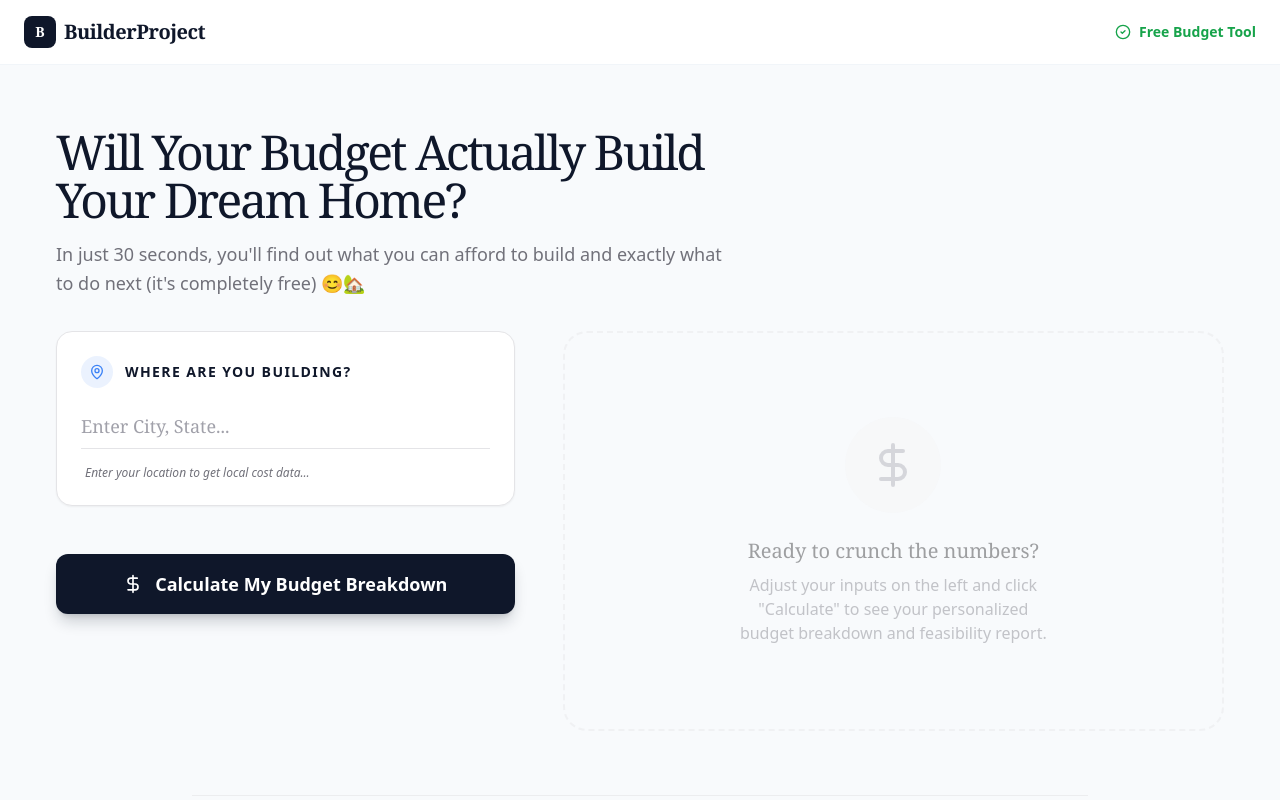
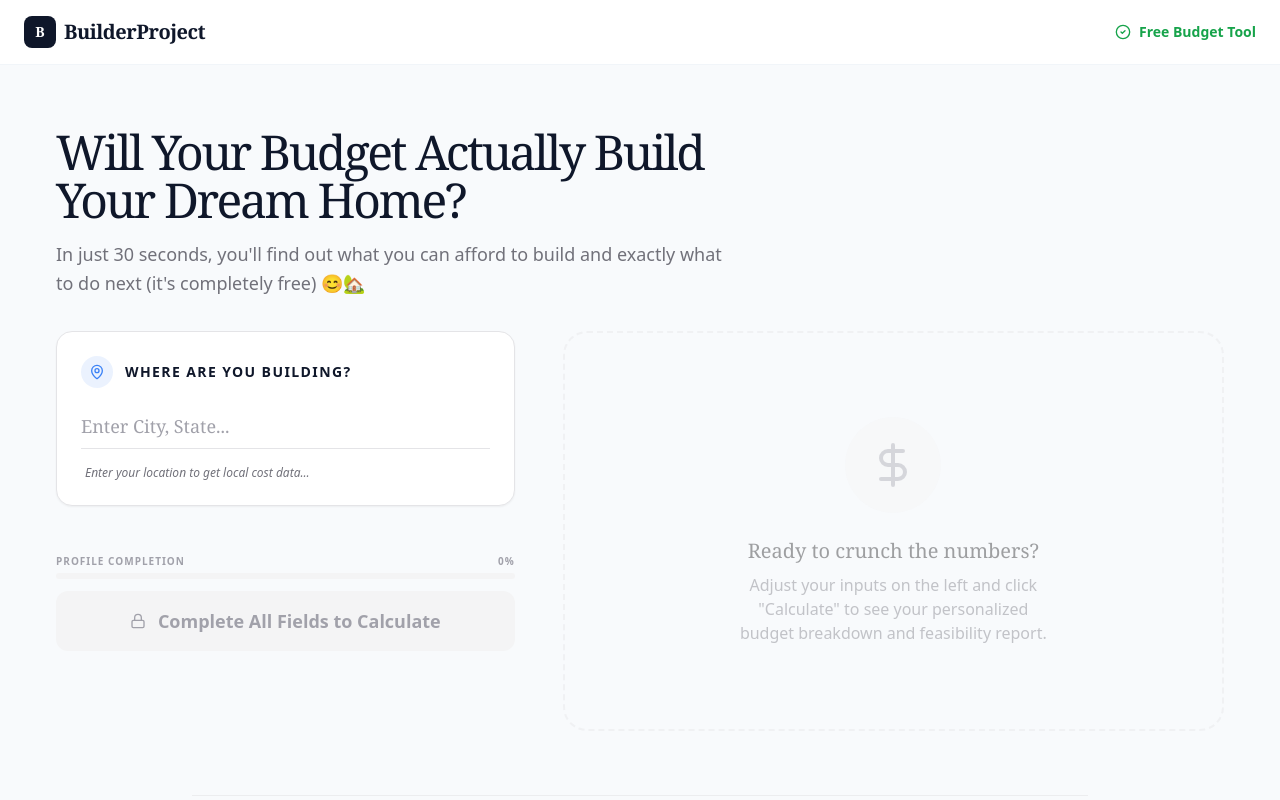
Before and after one commit to christianh0019/client-lp, a React (Vite) app: page / in a window 1280 px wide. Shown: the top 800 px of the page. Built offline with nearby package versions, Linux system fonts and the light colour scheme.

Commit message:
feat: add progress bar and validation to disable button until complete

```diff
--- a/src/components/BudgetCalculator.tsx
+++ b/src/components/BudgetCalculator.tsx
@@ -14,9 +14,9 @@ export const BudgetCalculator: React.FC = () => {
     const [targetSqFt, setTargetSqFt] = useState(3000);
 
     // Soft Cost States
-    const [hasPlans, setHasPlans] = useState(false);
-    const [hasEngineering, setHasEngineering] = useState(false);
-    const [hasUtilities, setHasUtilities] = useState(false);
+    const [hasPlans, setHasPlans] = useState<boolean | null>(null);
+    const [hasEngineering, setHasEngineering] = useState<boolean | null>(null);
+    const [hasUtilities, setHasUtilities] = useState<boolean | null>(null);
     const [hasLand, setHasLand] = useState<boolean | null>(null);
     const [city, setCity] = useState('');
     const [marketData, setMarketData] = useState<MarketData | null>(null);
@@ -45,7 +45,16 @@ export const BudgetCalculator: React.FC = () => {
     const [viewingArticle, setViewingArticle] = useState<Article | null>(null);
 
     // Calculate Breakdown
-    const breakdown = calculateBudgetBreakdown(totalBudget, hasLand === false ? landCost : 0, targetSqFt, { hasPlans, hasEngineering, hasUtilities });
+    const breakdown = calculateBudgetBreakdown(
+        totalBudget,
+        hasLand === false ? landCost : 0,
+        targetSqFt,
+        {
+            hasPlans: hasPlans === true,
+            hasEngineering: hasEngineering === true,
+            hasUtilities: hasUtilities === true
+        }
+    );
 
     // Calculate Feasibility
     const feasibility = breakdown.hardCostPerSqFt > 0 && marketData
@@ -114,9 +123,9 @@ export const BudgetCalculator: React.FC = () => {
                 breakdown,
                 feasibility,
                 inputs: {
-                    hasLand,
-                    hasPlans,
-                    hasEngineering,
+                    hasLand: hasLand === true,
+                    hasPlans: hasPlans === true,
+                    hasEngineering: hasEngineering === true,
                     city,
                     name,
                     targetSqFt
@@ -512,15 +521,61 @@ export const BudgetCalculator: React.FC = () => {
                             )}
                         </AnimatePresence>
 
-                        {/* CALCULATE BUTTON */}
-                        <div className="pt-4">
+                        {/* CALCULATE BUTTON & PROGRESS */}
+                        <div className="pt-4 space-y-3">
+                            {/* Validation / Progress Logic */}
+                            {(() => {
+                                let completed = 0;
+                                let total = 4; // City, Land, Plans, Utilities
+                                if (hasPlans) total += 1; // Engineering becomes required
+
+                                if (city) completed++;
+                                if (hasLand !== null) completed++;
+                                if (hasPlans !== null) completed++;
+                                if (hasPlans && hasEngineering !== null) completed++;
+                                if (hasUtilities !== null) completed++;
+
+                                const progress = Math.min(100, Math.round((completed / total) * 100));
+                                const isFormComplete = progress === 100;
+
+                                return (
+                                    <>
+                                        <div className="space-y-1">
+                                            <div className="flex justify-between text-[10px] uppercase tracking-widest font-bold text-zinc-400">
+                                                <span>Profile Completion</span>
+                                                <span>{progress}%</span>
+                                            </div>
+                                            <div className="w-full bg-zinc-100 rounded-full h-1.5 overflow-hidden">
+                                                <div
+                                                    className={`h-full transition-all duration-500 ease-out ${isFormComplete ? 'bg-green-500' : 'bg-slate-900'}`}
+                                                    style={{ width: `${progress}%` }}
+                                                />
+                                            </div>
+                                        </div>
+
                                         <button
                                             onClick={handleCalculateClick}
-                                className="w-full bg-slate-900 text-white font-bold py-4 rounded-xl hover:bg-gradient-to-r hover:from-slate-800 hover:to-slate-700 transition-all duration-300 shadow-lg shadow-slate-900/20 text-lg flex items-center justify-center gap-3"
+                                            disabled={!isFormComplete}
+                                            className={`w-full font-bold py-4 rounded-xl text-lg flex items-center justify-center gap-3 transition-all duration-300 shadow-lg ${isFormComplete
+                                                ? 'bg-slate-900 text-white hover:bg-gradient-to-r hover:from-slate-800 hover:to-slate-700 shadow-slate-900/20 cursor-pointer hover:shadow-xl hover:scale-[1.01]'
+                                                : 'bg-zinc-100 text-zinc-400 cursor-not-allowed shadow-none'
+                                                }`}
                                         >
+                                            {isFormComplete ? (
+                                                <>
                                                     <DollarSign size={20} />
                                                     Calculate My Budget Breakdown
+                                                </>
+                                            ) : (
+                                                <>
+                                                    <Lock size={16} />
+                                                    Complete All Fields to Calculate
+                                                </>
+                                            )}
                                         </button>
+                                    </>
+                                );
+                            })()}
                         </div>
 
                     </div>
```
Lines whose indentation alone changed are shown as unchanged.
